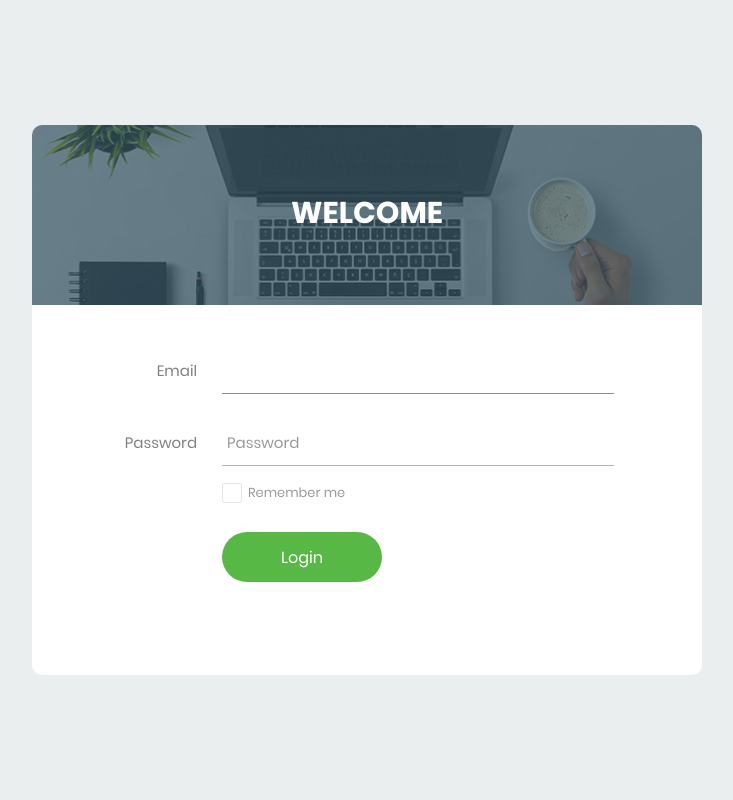
After one commit to Workflow-Solutions-Inc/MoneyCat, a PHP site: page /moneycatph/login.php in a window 1280 px wide. The commit adds this page. Shown: the whole page, without its empty margins (273-1006 px from the left). Run offline with PHP 8.4, Linux system fonts and the light colour scheme.

Commit message:
Add login, fix bugs and some design issues

```diff
--- a/inc/basepath.php
+++ b/inc/basepath.php
@@ -2,6 +2,6 @@
 
 	$base_path = "https://test-moneycat-uploader.sypro-it.com/";
 
-	//$base_path = "";
+	//$base_path = "https://localhost/moneycat/";
 
 ?>
--- /dev/null
+++ b/login.php
@@ -0,0 +1,84 @@
+<?php
+	session_start();
+
+    if(isset($_SESSION['user']))
+    {
+    	session_unset();
+        session_destroy();
+    }
+?>
+
+<!DOCTYPE html>
+<html lang="en">
+<head>
+	<title>Welcome Login</title>
+	<meta charset="UTF-8">
+	<meta name="viewport" content="width=device-width, initial-scale=1">
+
+<!--===================================== Design and Style ==========================================================-->
+	<link rel="stylesheet" type="text/css" href="css/util.css">
+	<link rel="stylesheet" type="text/css" href="css/main.css">
+<!--=================================================================================================================-->
+</head>
+<body>
+
+	<div class="limiter">
+		<div class="container-login100">
+			<div class="wrap-login100">
+				<div class="login100-form-title" style="background-image: url(images/bg-01.jpg);">
+					<span class="login100-form-title-1">
+						Welcome
+					</span>
+				</div>
+
+				<form class="login100-form validate-form" action="process/loginprocess.php" method="post">
+					<div class="wrap-input100 validate-input m-b-26" data-validate="Email is required">
+						<span class="label-input100">Email</span>
+						<input class="input100" value="" minlength="2" maxlength="30" placeholder="Email" id="login-name" name="email" required="required" pattern="[^*()/><\][\\\x22,;|]+" type="email" autofocus>
+						<span class="focus-input100"></span>
+					</div>
+
+					<div class="wrap-input100 validate-input m-b-18" data-validate = "Password is required">
+						<span class="label-input100">Password</span>
+						<input class="input100" id="passInput" class="logintext-password" value="" minlength="2" maxlength="30" placeholder="Password" id="login-pass" name="password" required="required" type = "password">
+						<span class="focus-input100"></span>
+
+						<!-- hidden input for the mode function -->
+						<input class="input100" value="login" minlength="2" maxlength="30" placeholder="Email" id="login-name" name="mode" required="required" pattern="[^*()/><\][\\\x22,;|]+" type="hidden" autofocus>
+					</div>
+
+					<div class="flex-sb-m w-full p-b-30">
+						<div class="contact100-form-checkbox">
+							<input class="input-checkbox100" id="ckb1" type="checkbox" name="remember-me">
+							<label class="label-checkbox100" for="ckb1">
+								Remember me
+							</label>
+						</div>
+						<!------------------- Forgot password ------------------->
+						<!-- <div>
+							<a href="forgotpassword.php" class="txt1">
+								Forgot Password?
+							</a>
+						</div> -->
+					</div>
+
+					<div class="container-login100-form-btn">
+						<button class="login100-form-btn">
+							Login
+						</button>
+					</div>
+					<!------------------------- Sign up ----------------------->
+					<!-- <div class="register">Don't have an account? <a class="registerLink" href="register.php">Sign Up</a>
+
+					</div> -->
+				</form>
+
+			</div>
+		</div>
+	</div>
+
+	<script src="js/main.js"></script>
+
+<script type="text/javascript" src="js/custom.js"></script>
+</body>
+</html>
--- a/process/controllers/config/xeroconfig.php
+++ b/process/controllers/config/xeroconfig.php
@@ -4,6 +4,10 @@
 	$clientid = "0C9451D86618432994D37A8DA4F80FFF";
 	$clientsecret = "t4ImIo7EwEb3tsnMFYsR-LITaO19BypY4XESqj6kvdMg7m26";
 
+	//$callback = "http://localhost/moneycat/process/controllers/callback.php";
+	//$clientid = "8FB8007E4B4F4EF4ADE4FF6918D591F5";
+	//$clientsecret = "iXq3dwaGi8cNmTKupfdGrdl9qwMbQI4D7fmx4BsysZZrUDMx";
+
 
 	//$base_path = "";
 
--- a/xml/loanschannel.xml
+++ b/xml/loanschannel.xml
@@ -5,4 +5,9 @@
     <xerocode>1010207</xerocode>
     <xeroname>CIB-UBP-102060073132 (PHP)</xeroname>
   </Loan>
+  <Loan>
+    <lmscode>1010104</lmscode>
+    <xerocode>1010207</xerocode>
+    <xeroname>Union Bank</xeroname>
+  </Loan>
 </Loans>
```
Also changed, not shown: inc/header.php (+12 -3 lines), index.php (+32 -5 lines), process/loginprocess.php (added, +41 -0 lines), script/customer.js (+6 -6 lines), setup.php (+6 -6 lines), uploader.php (+4 -4 lines).
